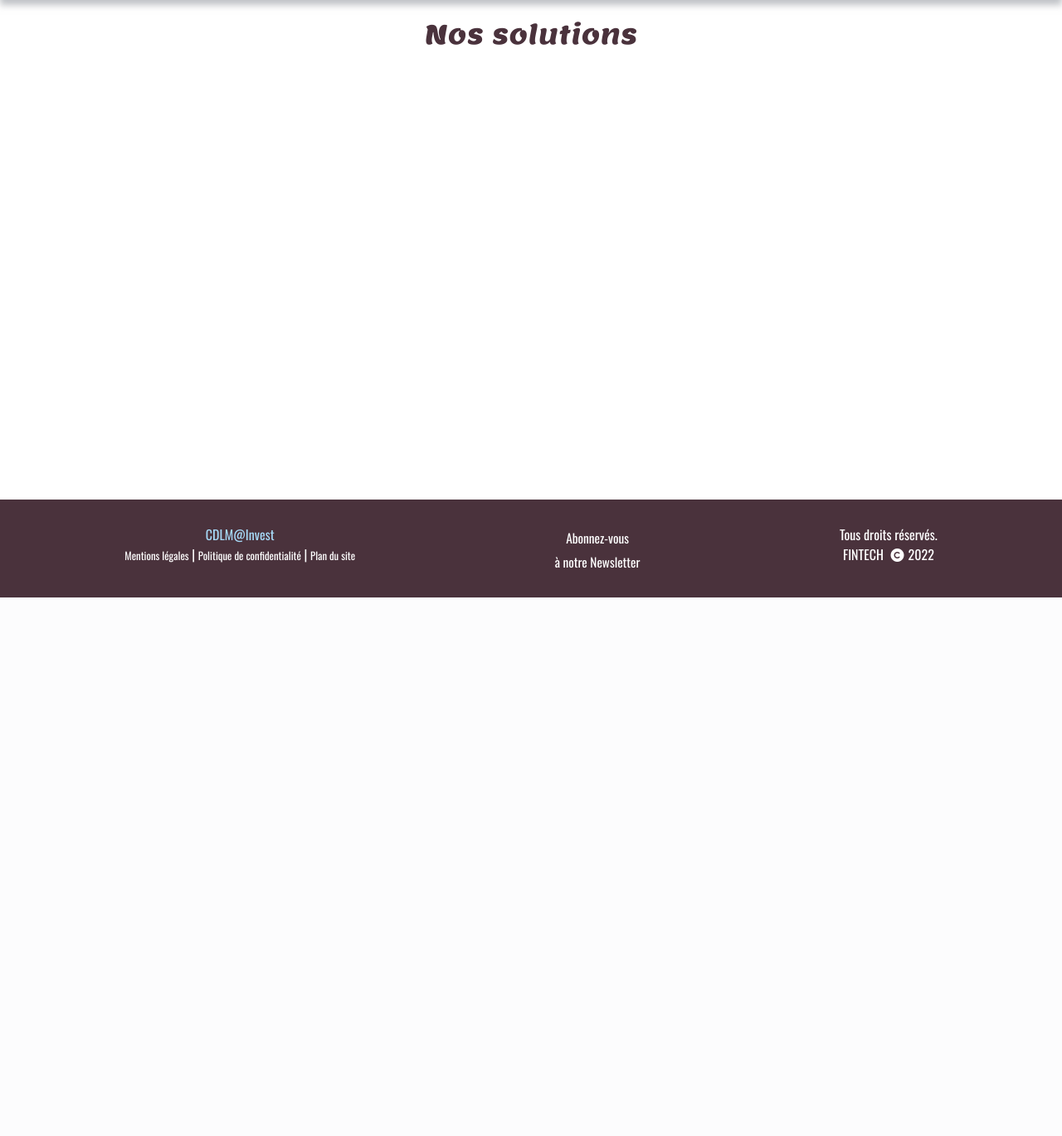
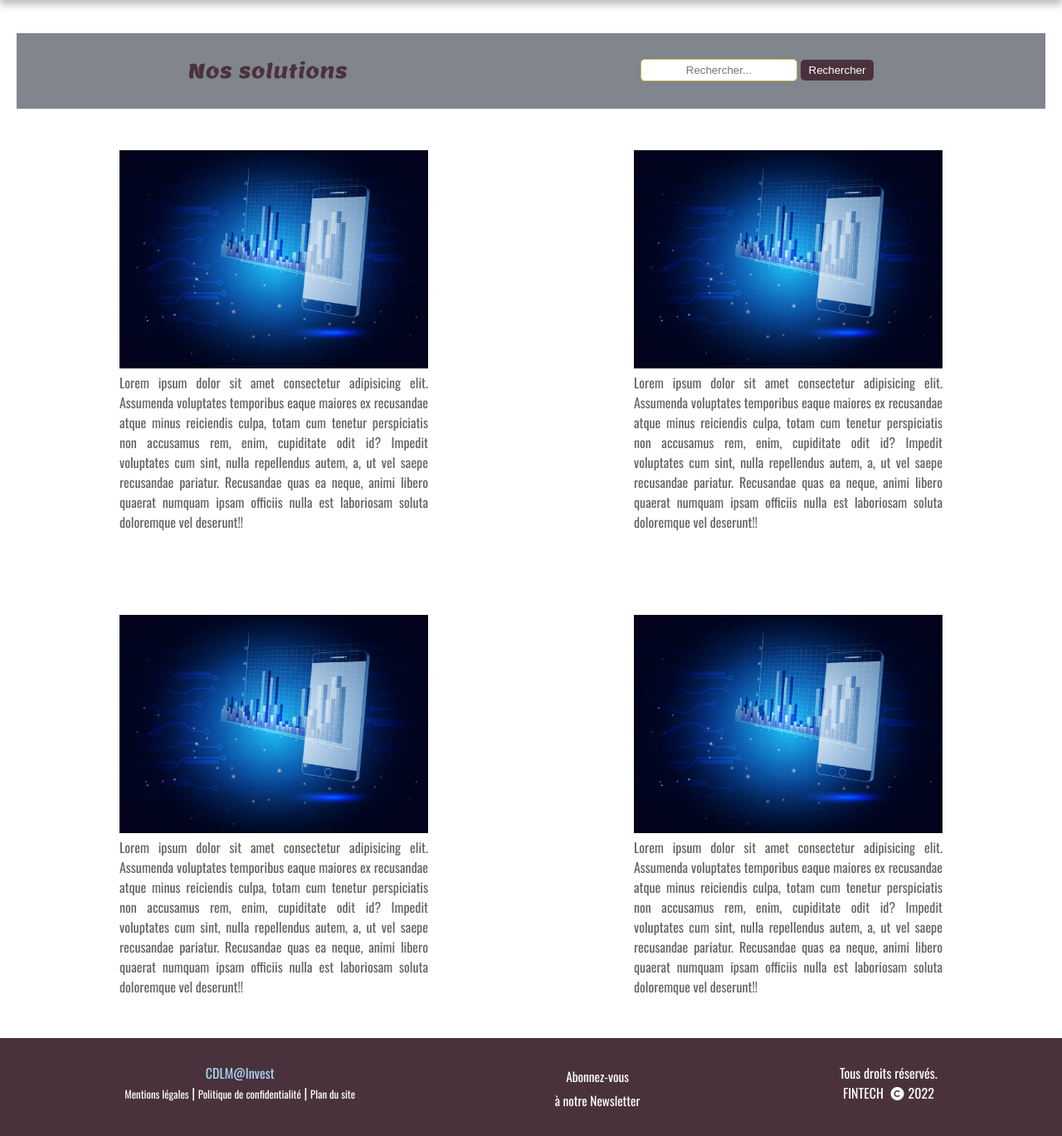
Before and after one commit to LaurentCoding/cdlm-invest, a PHP site: page /nos-solutions in a window 1280 px wide. Shown: the part 80-1449 px from the top of the page at 83% size. Before the commit the page ends 800 px from the top, so only its background shows below. Run offline with PHP 8.4, Linux system fonts and the light colour scheme; some libraries are stand-ins or nearby versions.

Commit message:
mise en place des pages site

```diff
--- a/controllers/visiteur/visitor.controller.php
+++ b/controllers/visiteur/visitor.controller.php
@@ -38,7 +38,7 @@ class VisiteurController extends MainController
 
     public function AfficherQuiSommesNous(){
         $data_page = [
-            "page_titre"    => "Page qui sommes-nous?",
+            "page_titre"    => "",
             "view"          => "./views/visiteur/sommesNous.view.php",
             "template"      => "./views/commun/template.php"
         ];
@@ -46,7 +46,7 @@ class VisiteurController extends MainController
     }
     public function AfficherNosExpertises(){
         $data_page = [
-            "page_titre"    => "Nos Expertises",
+            "page_titre"    => "",
             "view"          => "./views/visiteur/expertise.view.php",
             "template"      => "./views/commun/template.php"
         ];
@@ -54,7 +54,7 @@ class VisiteurController extends MainController
     }
     public function afficherNosSolutions(){
         $data_page = [
-            "page_titre"    => "Nos solutions",
+            "page_titre"    => "",
             "view"          => "./views/visiteur/solution.view.php",
             "template"      => "./views/commun/template.php"
         ];
--- a/public/css/default.css
+++ b/public/css/default.css
@@ -145,6 +145,10 @@ h1 {
 
 .m_20 {
   margin: 20px;
+}
+
+.m_50 {
+  margin: 50px;
 }
 
 .mr_5 {
@@ -794,7 +798,7 @@ input {
   padding-left: 10px;
 }
 
-input[type=text] {
+.table_profil input[type=text] {
   font-size: 1.2em;
   border: none;
   background-color: transparent;
@@ -802,7 +806,7 @@ input[type=text] {
   width: 60%;
 }
 
-input[type=text]:hover {
+.table_profil input[type=text]:hover {
   background-color: #7a965f;
   color: white;
 }
@@ -881,6 +885,24 @@ button[type=submit] {
   }
 }
 
+.sitePresentation_recherche {
+  background-color: #80858e;
+}
+
+.sitePresentation .btn_sitePresentation {
+  background-color: #4a323c;
+  color: white;
+  border: none;
+}
+
+.expertise_image {
+  width: 100%;
+}
+
+.expertise_text {
+  text-align: justify;
+}
+
 #img_404 {
   max-width: 300px;
 }
--- a/public/css/default.sass
+++ b/public/css/default.sass
@@ -37,7 +37,10 @@
 // profil
 @import import/_profil
 @import import/_accordeon
+//style accueil
 @import import/_accueil
+//style sommes nous
+@import import/_sitePresentation
 
 // 404
 #img_404
--- a/public/css/import/_flex_m_p.sass
+++ b/public/css/import/_flex_m_p.sass
@@ -9,6 +9,8 @@
     margin: 15px
 .m_20
     margin: 20px
+.m_50
+    margin: 50px
 .mr_5
     margin-right: 5px
 .mr_10
--- /dev/null
+++ b/public/css/import/_sitePresentation.sass
@@ -0,0 +1,13 @@
+.sitePresentation
+  &_recherche
+    background-color: $color_grisf
+  .btn_sitePresentation
+    background-color: $color_marron
+    color: $color_white
+    border: none
+
+.expertise
+  &_image
+    width: 100%
+  &_text
+    text-align: justify
--- a/views/utilisateur/addprojet.view.php
+++ b/views/utilisateur/addprojet.view.php
@@ -22,6 +22,6 @@
         </div>
 
 
-    <button type="submit" class="btn btn_project mt_30 align_items_center">Crée</button>
+    <button type="submit" class="btn  mt_30 align_items_center">Crée</button>
 
 </form>
--- a/views/visiteur/solution.view.php
+++ b/views/visiteur/solution.view.php
@@ -0,0 +1,46 @@
+<section class="sitePresentation container">
+    <div class="sitePresentation_recherche d_flex justify_content_around  p_30">
+        <h1>Nos solutions</h1>
+        <div>
+          <input type="text" placeholder="Rechercher...">
+          <button class="btn btn_sitePresentation">Rechercher</button>
+        </div>
+    </div>
+
+    <article class="d_flex justify_content_around">
+      <div class="w_30 m_50">
+        <img class="expertise_image" src="<?= URL ?>public/img/image-1.jpeg" alt="">
+
+        <p class="expertise_text">Lorem ipsum dolor sit amet consectetur adipisicing elit.
+          Assumenda voluptates temporibus eaque maiores ex recusandae atque minus reiciendis culpa, totam cum tenetur perspiciatis non accusamus rem, enim, cupiditate odit id?
+          Impedit voluptates cum sint, nulla repellendus autem, a, ut vel saepe recusandae pariatur. Recusandae quas ea neque, animi libero quaerat numquam ipsam officiis nulla
+          est laboriosam soluta doloremque vel deserunt!!</p>
+      </div>
+      <div class="w_30 m_50">
+        <img class="expertise_image" src="<?= URL ?>public/img/image-1.jpeg" alt="">
+
+        <p class="expertise_text">Lorem ipsum dolor sit amet consectetur adipisicing elit.
+          Assumenda voluptates temporibus eaque maiores ex recusandae atque minus reiciendis culpa, totam cum tenetur perspiciatis non accusamus rem, enim, cupiditate odit id?
+          Impedit voluptates cum sint, nulla repellendus autem, a, ut vel saepe recusandae pariatur. Recusandae quas ea neque, animi libero quaerat numquam ipsam officiis nulla
+          est laboriosam soluta doloremque vel deserunt!!</p>
+      </div>
+    </article>
+    <article class="d_flex justify_content_around">
+      <div class="w_30 m_50">
+        <img class="expertise_image" src="<?= URL ?>public/img/image-1.jpeg" alt="">
+
+        <p class="expertise_text">Lorem ipsum dolor sit amet consectetur adipisicing elit.
+          Assumenda voluptates temporibus eaque maiores ex recusandae atque minus reiciendis culpa, totam cum tenetur perspiciatis non accusamus rem, enim, cupiditate odit id?
+          Impedit voluptates cum sint, nulla repellendus autem, a, ut vel saepe recusandae pariatur. Recusandae quas ea neque, animi libero quaerat numquam ipsam officiis nulla
+          est laboriosam soluta doloremque vel deserunt!!</p>
+      </div>
+      <div class="w_30 m_50">
+        <img class="expertise_image" src="<?= URL ?>public/img/image-1.jpeg" alt="">
+
+        <p class="expertise_text">Lorem ipsum dolor sit amet consectetur adipisicing elit.
+          Assumenda voluptates temporibus eaque maiores ex recusandae atque minus reiciendis culpa, totam cum tenetur perspiciatis non accusamus rem, enim, cupiditate odit id?
+          Impedit voluptates cum sint, nulla repellendus autem, a, ut vel saepe recusandae pariatur. Recusandae quas ea neque, animi libero quaerat numquam ipsam officiis nulla
+          est laboriosam soluta doloremque vel deserunt!!</p>
+      </div>
+    </article>
+</section>
```
Also changed, not shown: public/css/import/_profil.sass (+9 -9 lines), views/visiteur/contact.view.php (+76 -1 lines), views/visiteur/expertise.view.php (+46 -0 lines), views/visiteur/sommesNous.view.php (+44 -0 lines), public/img/avatar/avatar_Dauce_1653730055.png (added), 1 other file.
